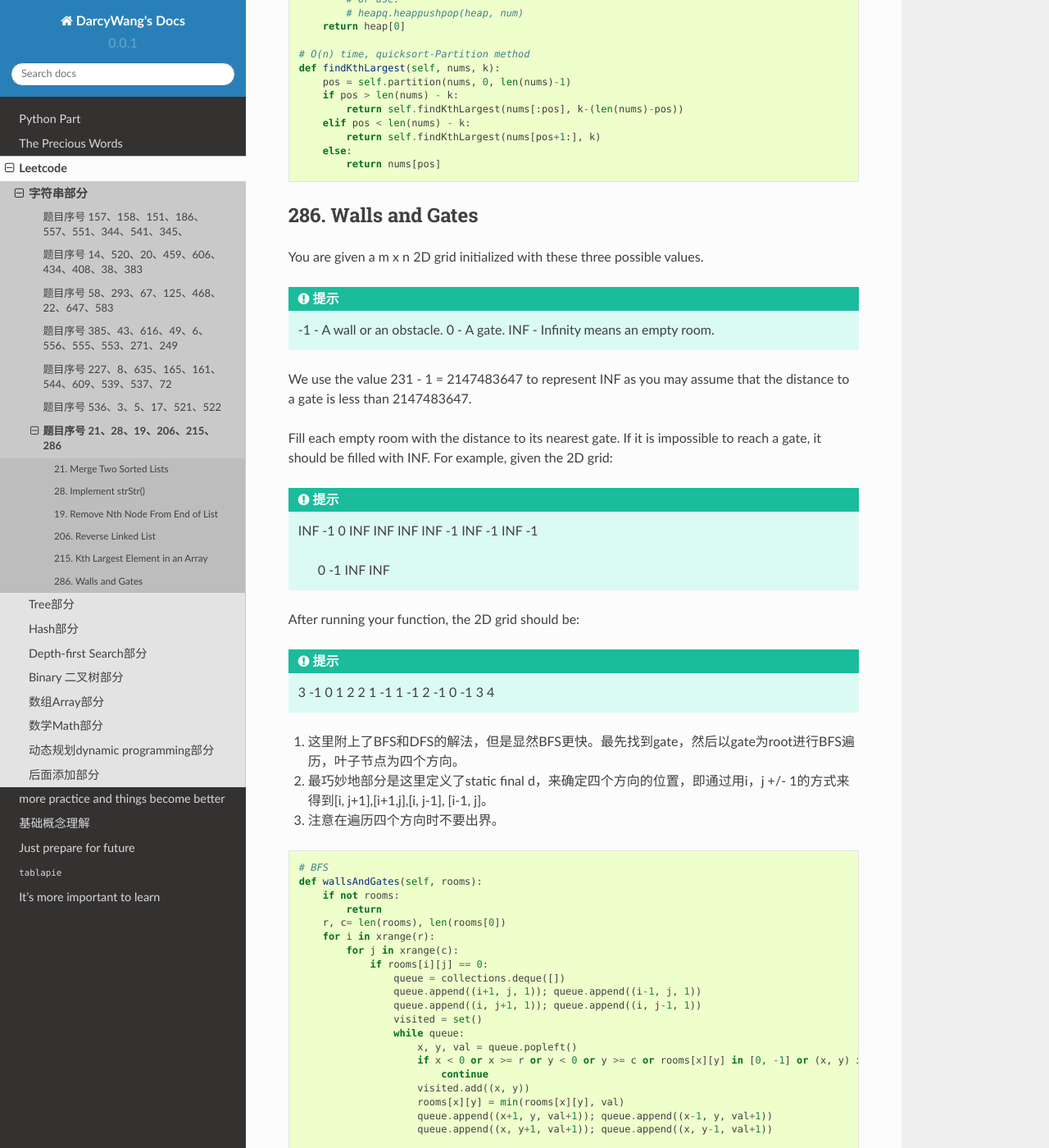
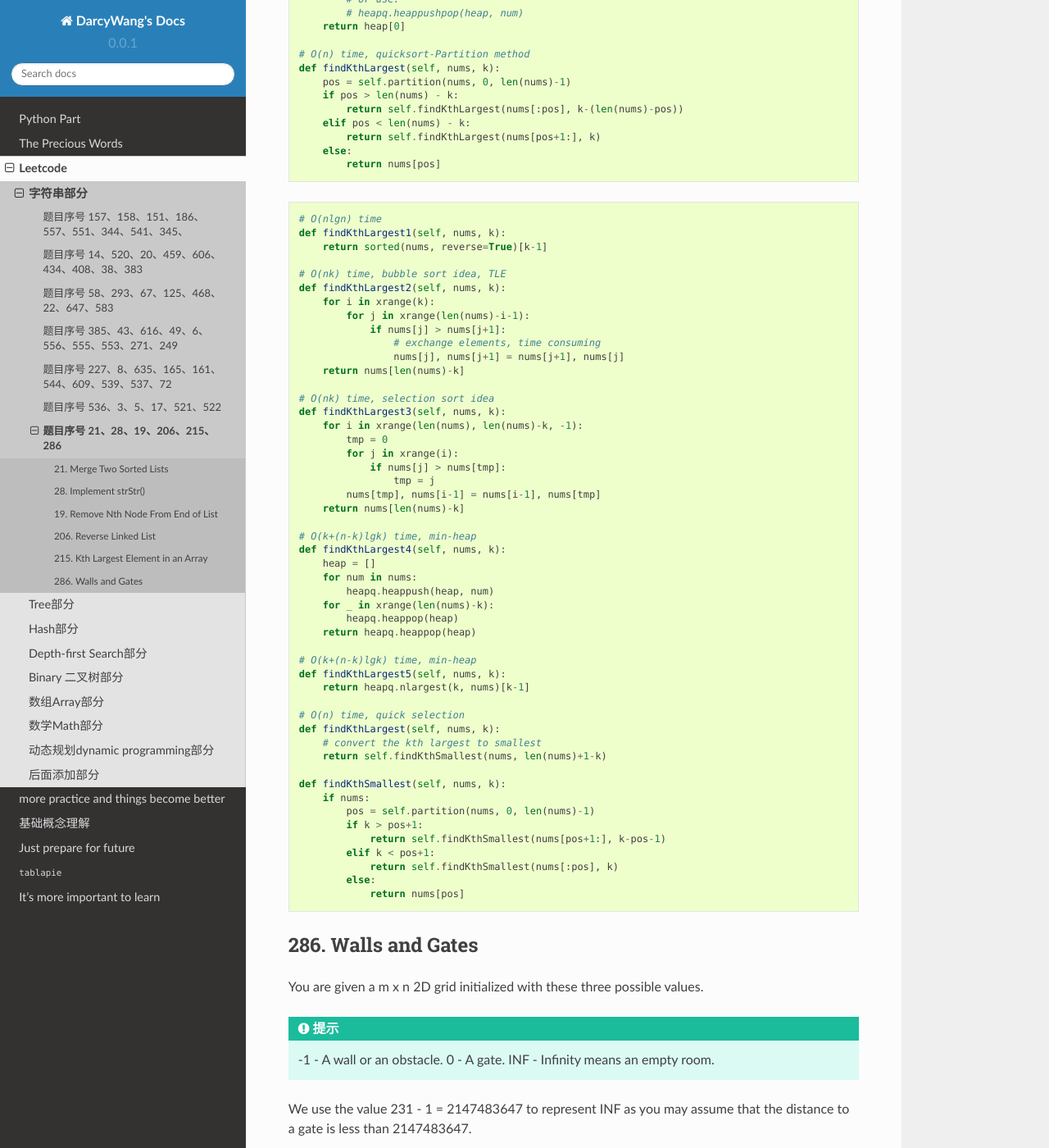
Before and after one commit to darcyWang/tianbao, a Sphinx documentation site: the page built from source/leetcode/string/stringseven.rst, in a window 1280 px wide and 1400 px high, scrolled down 5407 px. Shown: the whole window at 82% size. Built offline with Sphinx 7.4.7 and the Read the Docs theme 2.0.0, drawn with Linux system fonts in a browser that asks for light colours.

Commit message:
Initial commit

```diff
--- a/source/leetcode/string/stringseven.rst
+++ b/source/leetcode/string/stringseven.rst
@@ -315,7 +315,58 @@ You may assume k is always valid, 1 ≤ k ≤ array's length.
             return nums[pos]
 
 
+.. code-block:: python
 
+    # O(nlgn) time
+    def findKthLargest1(self, nums, k):
+        return sorted(nums, reverse=True)[k-1]
+
+    # O(nk) time, bubble sort idea, TLE
+    def findKthLargest2(self, nums, k):
+        for i in xrange(k):
+            for j in xrange(len(nums)-i-1):
+                if nums[j] > nums[j+1]:
+                    # exchange elements, time consuming
+                    nums[j], nums[j+1] = nums[j+1], nums[j]
+        return nums[len(nums)-k]
+
+    # O(nk) time, selection sort idea
+    def findKthLargest3(self, nums, k):
+        for i in xrange(len(nums), len(nums)-k, -1):
+            tmp = 0
+            for j in xrange(i):
+                if nums[j] > nums[tmp]:
+                    tmp = j
+            nums[tmp], nums[i-1] = nums[i-1], nums[tmp]
+        return nums[len(nums)-k]
+
+    # O(k+(n-k)lgk) time, min-heap
+    def findKthLargest4(self, nums, k):
+        heap = []
+        for num in nums:
+            heapq.heappush(heap, num)
+        for _ in xrange(len(nums)-k):
+            heapq.heappop(heap)
+        return heapq.heappop(heap)
+
+    # O(k+(n-k)lgk) time, min-heap
+    def findKthLargest5(self, nums, k):
+        return heapq.nlargest(k, nums)[k-1]
+
+    # O(n) time, quick selection
+    def findKthLargest(self, nums, k):
+        # convert the kth largest to smallest
+        return self.findKthSmallest(nums, len(nums)+1-k)
+
+    def findKthSmallest(self, nums, k):
+        if nums:
+            pos = self.partition(nums, 0, len(nums)-1)
+            if k > pos+1:
+                return self.findKthSmallest(nums[pos+1:], k-pos-1)
+            elif k < pos+1:
+                return self.findKthSmallest(nums[:pos], k)
+            else:
+                return nums[pos]
 
 
 286. Walls and Gates
```
Also changed, not shown: source/leetcode/array/parttwo.rst (+38 -0 lines), source/leetcode/other/parttwo.rst (+75 -0 lines).
